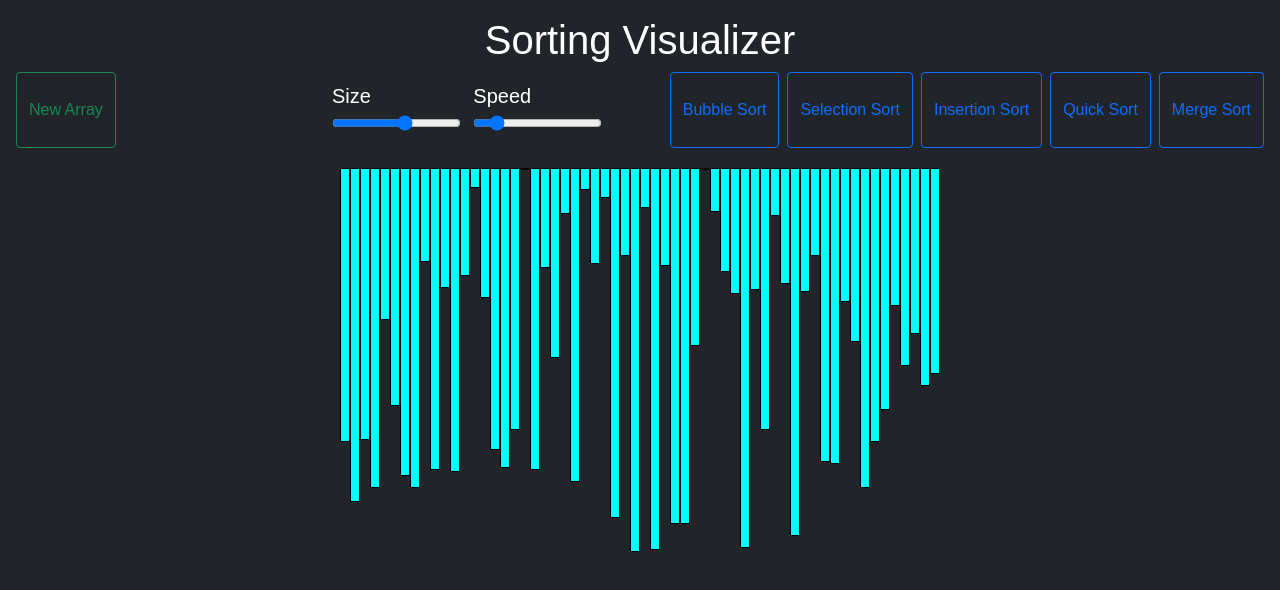
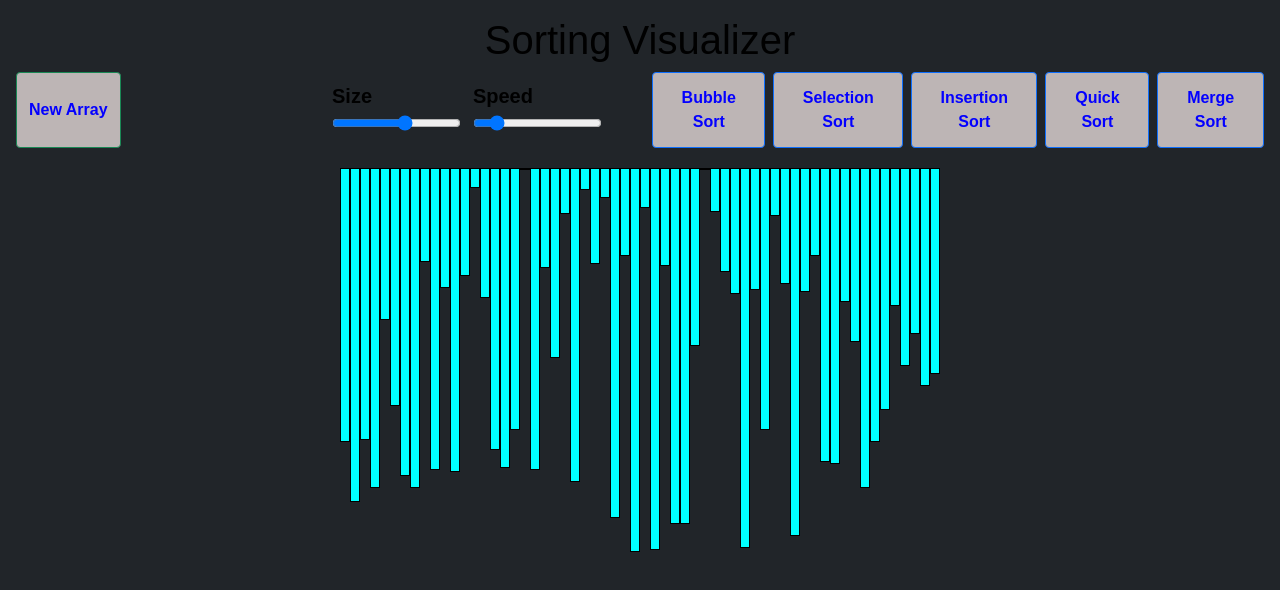
Before and after one commit to rohitraj232/Sorting-Visualizer, a plain HTML site: page index.html in a window 1280 px wide. Drawn offline with nearby package versions, Linux system fonts and the light colour scheme.

Commit message:
Update in line no 48

```diff
--- a/style.css
+++ b/style.css
@@ -4,6 +4,11 @@ body {
     padding: 0 20px 30px 0;
     line-height: 1.4;
 }
+
+h1 {
+    color: black;
+}
+
 .flex-container{
     margin-top: 20px;
     display: flex;
@@ -31,3 +36,14 @@ body {
     padding: 10px;
     justify-content: space-around;
 }
+
+.btnn {
+    background-color: rgb(189, 181, 181);
+    color: rgb(4, 0, 255);
+    font-weight: bold;
+}
+
+.col {
+    color: black;
+    font-weight: bold;
+}
```
